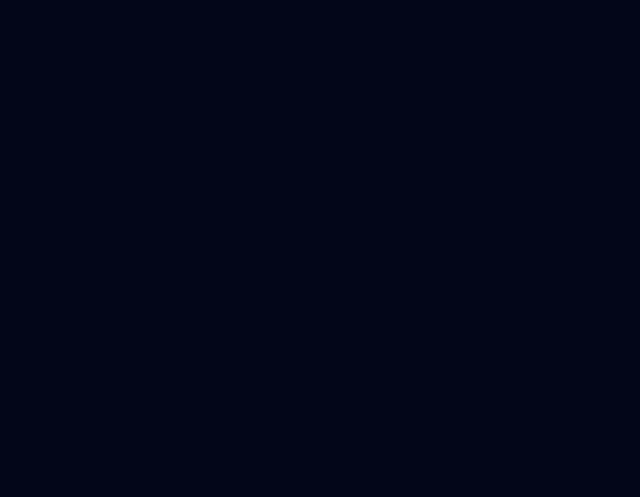
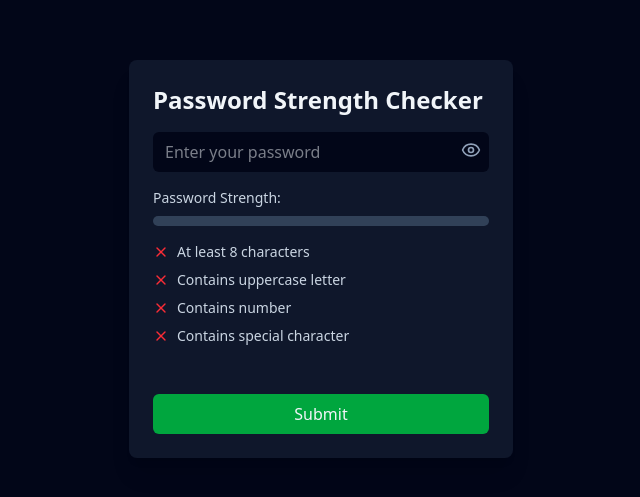
Before and after one commit to majidali129/react-coding-challenges, a React (Vite) app: page / in a window 1280 px wide. Shown: the part 141-638 px from the top of the page, without its empty margins (319-959 px from the left). Built offline with nearby package versions, Linux system fonts and the light colour scheme.

Commit message:
feat: check for 8 char length, number/special character / uppercase includes,  track progress for strength, hide / show password, show success / failure signs upon validity

```diff
--- a/src/App.tsx
+++ b/src/App.tsx
@@ -1,6 +1,9 @@
+import PasswordStrengthChecker from "./challenges/50 React Coding Puzzles/password-strength-checker/PasswordStrengthChecker";
+
 const App = () => {
   return (
     <div className="bg-slate-950 h-screen overflow-y-hidden">
+      <PasswordStrengthChecker />
       {/* <ColorPicker /> */}
       {/* <TodoList /> */}
       {/* <Counter /> */}
--- /dev/null
+++ b/src/challenges/50 React Coding Puzzles/password-strength-checker/PasswordStrengthChecker.tsx
@@ -0,0 +1,222 @@
+import { Check, Eye, EyeOff, X } from "lucide-react";
+import { ChangeEvent, useState } from "react";
+
+enum PasswordReport {
+  empty = "empty",
+  valid = "valid",
+  invalid = "invalid",
+}
+
+enum PasswordStrength {
+  Week = "Week",
+  Normal = "Normal",
+  Strong = "Strong",
+  "Very Strong" = "Very Strong",
+  Excellent = "Excellent",
+}
+
+const progressWeight = {
+  length: 40,
+  uppercase: 20,
+  numbers: 20,
+  specialCharacters: 20,
+};
+
+export default function PasswordStrengthChecker() {
+  const [password, setPassword] = useState("");
+  const [show, setShow] = useState(false);
+
+  const handlePasswordChange = (e: ChangeEvent<HTMLInputElement>) => {
+    setPassword(e.target.value);
+  };
+
+  // Check for password validity regarding strength
+  const lengthStatus: PasswordReport =
+    password === ""
+      ? PasswordReport.empty
+      : password.length < 8
+      ? PasswordReport.invalid
+      : PasswordReport.valid;
+
+  const upperCaseStatus =
+    password === ""
+      ? PasswordReport.empty
+      : /[A-Z]/.test(password)
+      ? PasswordReport.valid
+      : PasswordReport.invalid;
+
+  const containsNumberStatus =
+    password === ""
+      ? PasswordReport.empty
+      : /[0-9]{1,}/.test(password)
+      ? PasswordReport.valid
+      : PasswordReport.invalid;
+
+  const containsSpecialCharacterStatus =
+    password === ""
+      ? PasswordReport.empty
+      : /[`!@#$%^&*()_+\-=[\]{};':"\\|,.<>\\/?~]/.test(password)
+      ? PasswordReport.valid
+      : PasswordReport.invalid;
+
+  // Track progress of password strength
+  let progress = 0;
+  let strength = PasswordStrength.Week;
+  if (lengthStatus === PasswordReport.valid) {
+    progress += progressWeight.length;
+    strength = PasswordStrength.Week;
+  }
+  if (upperCaseStatus === PasswordReport.valid) {
+    progress += progressWeight.uppercase;
+    strength = PasswordStrength.Normal;
+  }
+  if (containsNumberStatus === PasswordReport.valid) {
+    progress += progressWeight.numbers;
+    strength = PasswordStrength.Strong;
+  }
+  if (containsSpecialCharacterStatus === PasswordReport.valid) {
+    progress += progressWeight.specialCharacters;
+    strength = PasswordStrength["Very Strong"];
+  }
+
+  return (
+    <div className="min-h-screen bg-slate-950 flex items-center justify-center">
+      <div className="bg-slate-900 p-6 rounded-lg shadow-xl w-96">
+        <h2 className="text-2xl font-bold mb-4 text-slate-100">
+          Password Strength Checker
+        </h2>
+
+        {/* Password Input */}
+        <div className="mb-4 relative">
+          <input
+            onChange={handlePasswordChange}
+            type={show ? "text" : "password"}
+            placeholder="Enter your password"
+            className="w-full bg-slate-950 text-slate-100 px-3 py-2 rounded-md pr-10"
+          />
+          <button
+            onClick={() => setShow((prev) => !prev)}
+            className="absolute right-2 top-2 text-slate-400"
+          >
+            {!show ? (
+              <Eye className="w-5 h-5" />
+            ) : (
+              <EyeOff className="w-5 h-5" />
+            )}
+          </button>
+        </div>
+
+        {/* Strength Indicator */}
+        <div className="mb-4">
+          <div className="flex justify-between mb-2">
+            <span className="text-slate-300 text-sm">Password Strength:</span>
+            {password && (
+              <span
+                className={`${
+                  strength === PasswordStrength.Week
+                    ? "text-red-500"
+                    : strength === PasswordStrength.Normal
+                    ? "text-yellow-500"
+                    : strength === PasswordStrength.Strong
+                    ? "text-green-400"
+                    : strength === PasswordStrength["Very Strong"]
+                    ? "text-green-600"
+                    : ""
+                } text-sm font-semibold`}
+              >
+                {strength}
+              </span>
+            )}
+          </div>
+          <div className="w-full bg-slate-700 rounded-full h-2.5">
+            <div
+              className={`bg-green-500 h-2.5 rounded-full`}
+              style={{ width: progress + "%" }}
+            ></div>
+          </div>
+        </div>
+
+        {/* Criteria Checklist */}
+        <div className="mb-6 space-y-2">
+          <div className="flex items-center">
+            {lengthStatus === PasswordReport.valid ? (
+              <Check className="w-4 h-4 mr-2 text-green-500" />
+            ) : (
+              <X className="w-4 h-4 mr-2 text-red-500" />
+            )}
+            <span
+              className={`text-sm ${
+                lengthStatus === PasswordReport.valid
+                  ? "text-green-500"
+                  : lengthStatus === PasswordReport.invalid
+                  ? "text-red-500"
+                  : "text-slate-300"
+              } `}
+            >
+              At least 8 characters
+            </span>
+          </div>
+          <div className="flex items-center">
+            {upperCaseStatus === PasswordReport.valid ? (
+              <Check className="w-4 h-4 mr-2 text-green-500" />
+            ) : (
+              <X className="w-4 h-4 mr-2 text-red-500" />
+            )}
+            <span
+              className={`text-sm ${
+                upperCaseStatus === PasswordReport.valid
+                  ? "text-green-500"
+                  : upperCaseStatus === PasswordReport.invalid
+                  ? "text-red-500"
+                  : "text-slate-300"
+              } `}
+            >
+              Contains uppercase letter
+            </span>
+          </div>
+          <div className="flex items-center text-slate-300">
+            {containsNumberStatus === PasswordReport.valid ? (
+              <Check className="w-4 h-4 mr-2 text-green-500" />
+            ) : (
+              <X className="w-4 h-4 mr-2 text-red-500" />
+            )}
+            <span
+              className={`text-sm ${
+                containsNumberStatus === PasswordReport.valid
+                  ? "text-green-500"
+                  : upperCaseStatus === PasswordReport.invalid
+                  ? "text-red-500"
+                  : "text-slate-300"
+              } `}
+            >
+              Contains number
+            </span>
+          </div>
+          <div className="flex items-center text-slate-300">
+            {containsSpecialCharacterStatus === PasswordReport.valid ? (
+              <Check className="w-4 h-4 mr-2 text-green-500" />
+            ) : (
+              <X className="w-4 h-4 mr-2 text-red-500" />
+            )}
+            <span
+              className={`text-sm ${
+                containsSpecialCharacterStatus === PasswordReport.valid
+                  ? "text-green-500"
+                  : upperCaseStatus === PasswordReport.invalid
+                  ? "text-red-500"
+                  : "text-slate-300"
+              } `}
+            >
+              Contains special character
+            </span>
+          </div>
+        </div>
+
+        {/* Submit Button */}
+        <button className="w-full bg-green-600 text-slate-100 py-2 rounded-md mt-6 hover:bg-green-700 transition-colors">
+          Submit
+        </button>
+      </div>
+    </div>
+  );
+}
```
